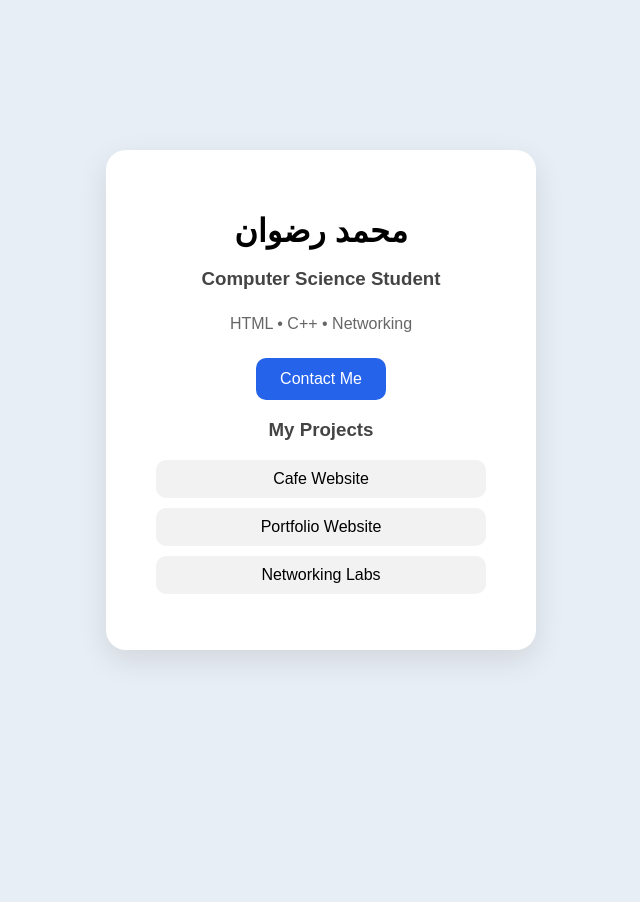
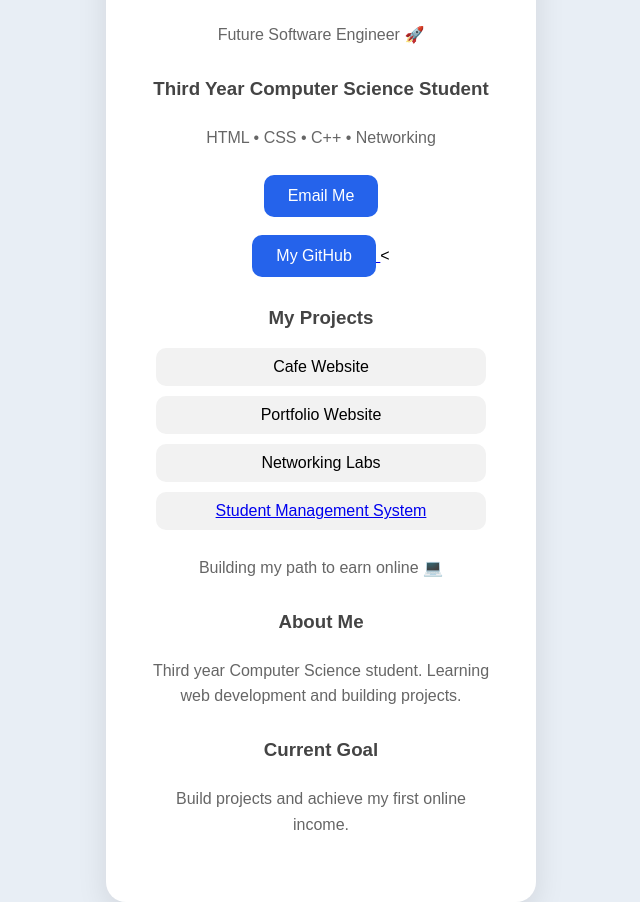
Before and after one commit to mohammedradwan21/my-portfolio, a plain HTML site: page index.html in a window 1280 px wide. Shown: the whole page, without its empty margins (319-959 px from the left). Before the commit the page ends 800 px from the top, so only its background shows below. Drawn offline with Linux system fonts and the light colour scheme.

Commit message:
Add student project

```diff
--- a/index.html
+++ b/index.html
@@ -2,7 +2,7 @@
 <html>
 
 <head>
-<title>My Portfolio</title>
+<title>Mohammad | Portfolio</title>
 <link rel="stylesheet" href="style.css">
 </head>
 
@@ -12,19 +12,32 @@
 
 <h1>محمد رضوان</h1>
 
-<h3>Computer Science Student</h3>
+<p>Future Software Engineer 🚀</p>
+
+<h3>Third Year Computer Science Student</h3>
 
 <p>
-HTML • C++ • Networking
+HTML • CSS • C++ • Networking
 </p>
 
 <a href="mailto:mohammadradwan755@gmail.com">
-
 <button>
-Contact Me
+Email Me
 </button>
 </a>
-<h3>My Projects</h3>
+
+<br><br>
+
+<a href="https://github.com/mohammedradwan21" target="_blank">
+<button>
+My GitHub
+</button>
+</a>
+
+
+
+
+<<h3>My Projects</h3>
 
 <ul>
 
@@ -34,9 +47,29 @@ Contact Me
 
 <li>Networking Labs</li>
 
+<li>
+
+<a href="https://mohammedradwan21.github.io/student-management/">
+
+Student Management System
+
+</a>
+
+</li>
+
 </ul>
+<p>Building my path to earn online 💻</p>
+<h3>About Me</h3>
 
+<p>
+Third year Computer Science student.
+Learning web development and building projects.
+</p>
+<h3>Current Goal</h3>
 
+<p>
+Build projects and achieve my first online income.
+</p>
 </div>
 
 </body>
--- a/style.css
+++ b/style.css
@@ -96,3 +96,38 @@ background:#f2f2f2;
 border-radius:10px;
 
 }
+h3{
+
+margin-top:30px;
+
+}
+
+.card p{
+
+line-height:1.6;
+
+}
+.card{
+
+max-width:420px;
+
+}
+
+button:hover{
+
+transform:translateY(-2px);
+
+transition:.2s;
+
+}
+.card{
+
+transition:.3s;
+
+}
+
+.card:hover{
+
+transform:translateY(-5px);
+
+}
```
